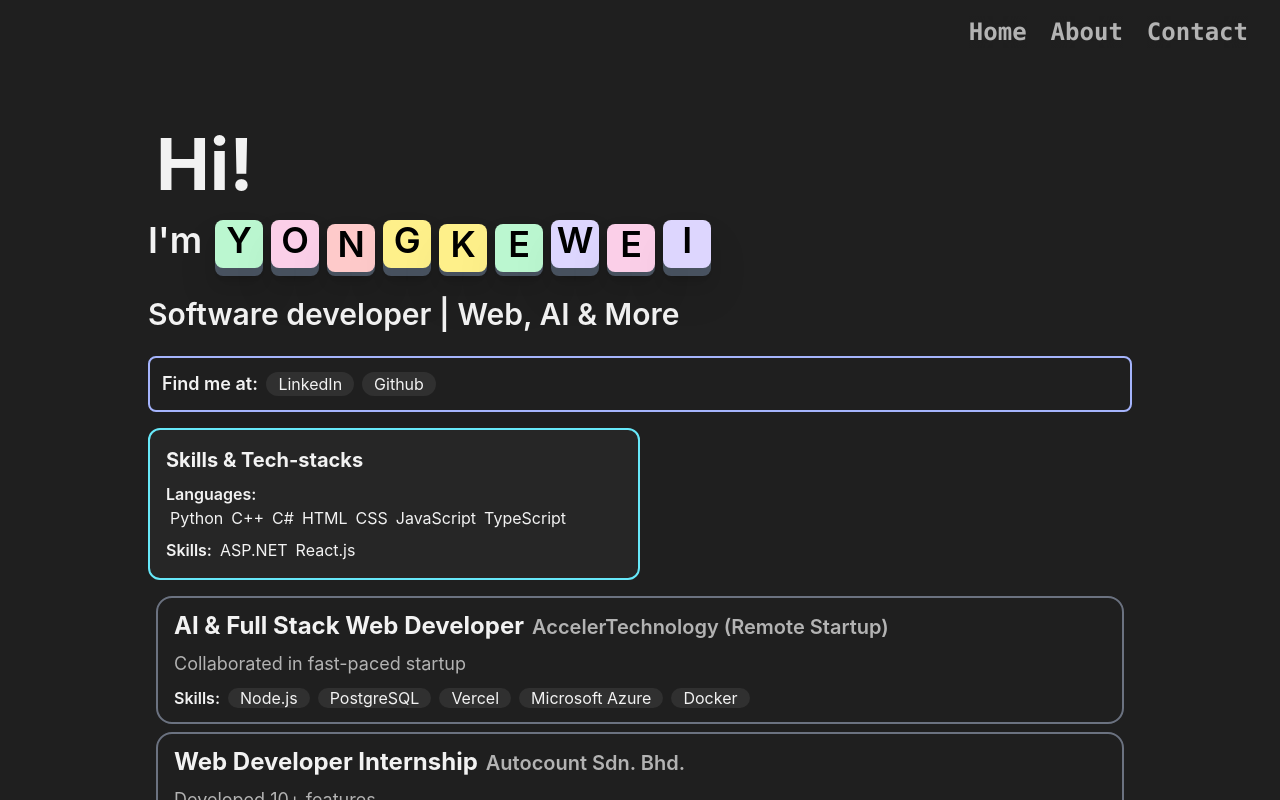
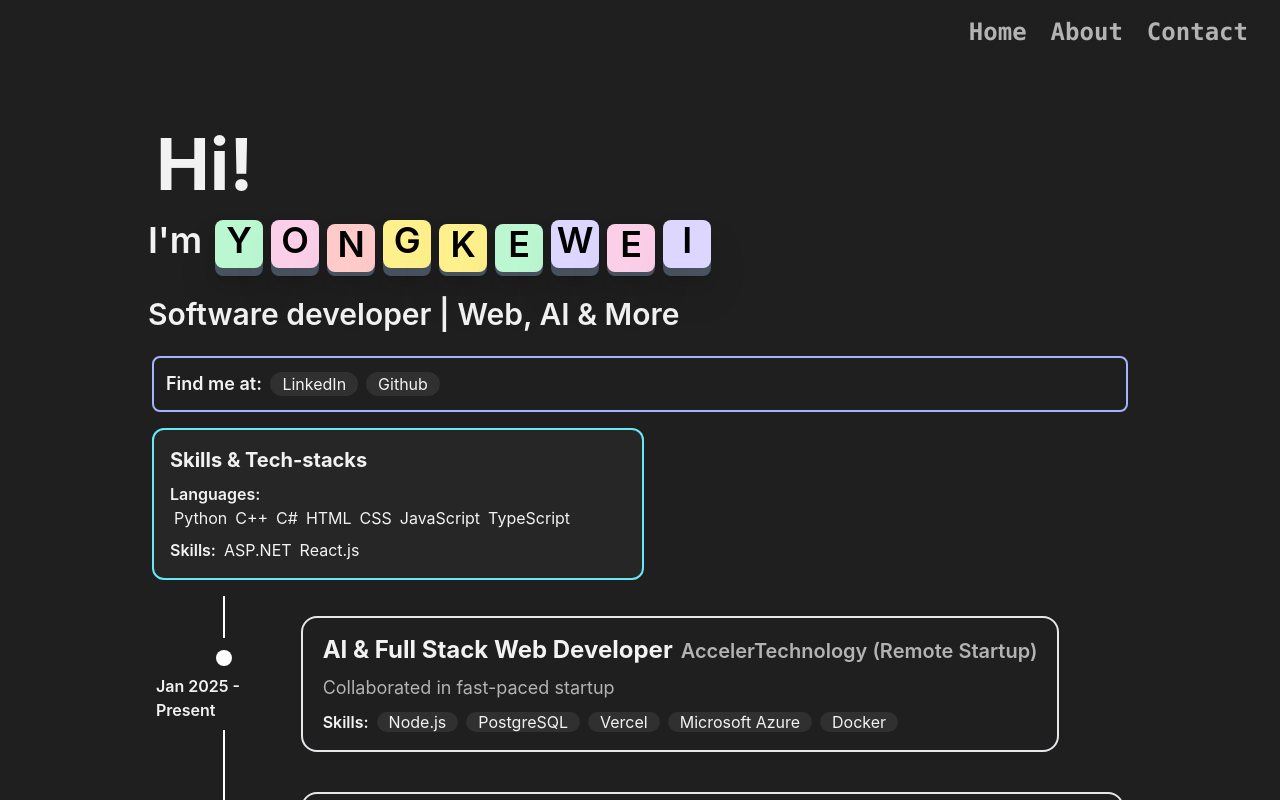
Before and after one commit to Kway-Bait/portfolio, a React (Create React App) app: page / in a window 1280 px wide. Shown: the top 800 px of the page. Built offline with nearby package versions, Linux system fonts and the light colour scheme.

Commit message:
add timeline marker

```diff
--- a/src/pages/component/FindMe.js
+++ b/src/pages/component/FindMe.js
@@ -9,7 +9,7 @@ function FindMe() {
     ];
 
     return (
-        <div class="my-4 p-3 rounded-lg border-2 border-indigo-300">
+        <div class="m-1 my-4 p-3 rounded-lg border-2 border-indigo-300">
             <h2 class="inline text-lg font-semibold">Find me at: </h2>
             <div class="inline-flex flex-wrap justify-start">
                 {links.map(([name, link]) => (
--- a/src/pages/component/Skills.js
+++ b/src/pages/component/Skills.js
@@ -19,7 +19,7 @@ function Skills() {
     ];
 
     return (
-        <div class="my-4 p-3 w-[50%] max-w-lg bg-bgclr-1 hover:bg-bgclr-2 rounded-xl border-2 border-cyan-300">
+        <div class="m-1 my-4 p-3 w-[50%] max-w-lg bg-bgclr-1 hover:bg-bgclr-2 rounded-xl border-2 border-cyan-300">
             <h1 class="p-1 text-xl font-bold">Skills & Tech-stacks</h1>
             {content.map(([title, lst]) => (
                 <div class="p-1">
--- a/src/pages/component/WorkExp.js
+++ b/src/pages/component/WorkExp.js
@@ -1,4 +1,4 @@
-import TimeLineItem from "../utils/TimeLineItem.js";
+import TimeLine from "../utils/TimeLine.js";
 
 const work_exp = [
     {
@@ -30,7 +30,7 @@ const work_exp = [
 function WorkExp() {
     return (
         <div>
-            {work_exp.map((data, id) => <div key={id}>{TimeLineItem({data})}</div>)}
+            {TimeLine(work_exp)}
         </div>
     );
 }
--- /dev/null
+++ b/src/pages/utils/TimeLine.js
@@ -0,0 +1,24 @@
+import TimeLineItem from './TimeLineItem.js';
+
+function TimeLine(content) {
+    return (
+        <div>
+            {content.map((data, id) => (
+                <div key={id} class="mx-1 flex items-stretch justify-start">
+                    <div class="relative mx-1 py-2 min-w-[14%] max-w-[14%] flex items-center justify-center">
+                        <div class="absolute top-0 bottom-0 left-1/2 h-full w-[2px] bg-white -translate-x-1/2 z-0" />
+                        <div class="py-1 pb-2 flex flex-col items-center bg-bgclr-0 z-10">
+                            <div class="m-2 p-2 w-4 h-4 bg-white rounded-full" />
+                            <div class="font-semibold">{data.date}</div>
+                        </div>
+                    </div>
+                    <div class="flex flex-col">
+                        {TimeLineItem({ data })}
+                    </div>
+                </div>
+            ))}
+        </div>
+    )
+}
+
+export default TimeLine;
--- a/src/pages/utils/TimeLineItem.js
+++ b/src/pages/utils/TimeLineItem.js
@@ -1,5 +1,5 @@
 const time_line_item = (
-    "m-2 p-2 rounded-2xl border-2 border-gray-500"
+    "m-1 my-5 p-3 inline-flex rounded-2xl border-2"
 )
 
 const time_line_content = (
@@ -7,7 +7,7 @@ const time_line_content = (
 )
 
 const tag_class = (
-    "mx-1 px-3 bg-bgclr-2 hover:bg-bgclr-3 rounded-2xl"
+    "mx-1 px-3 bg-bgclr-2 hover:bg-bgclr-3 rounded-2xl cursor-default"
 )
 
 function TimeLineItem({ data }) {
```
